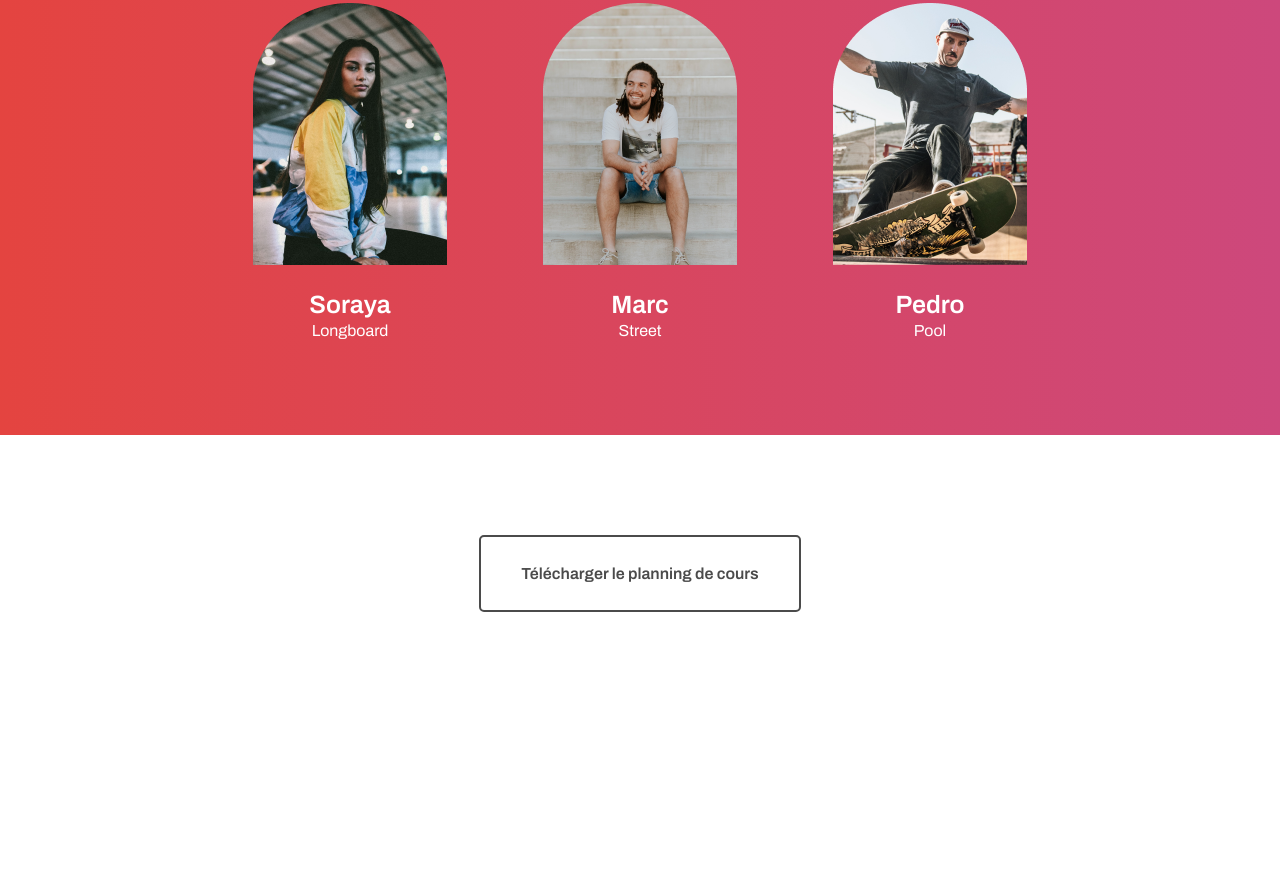
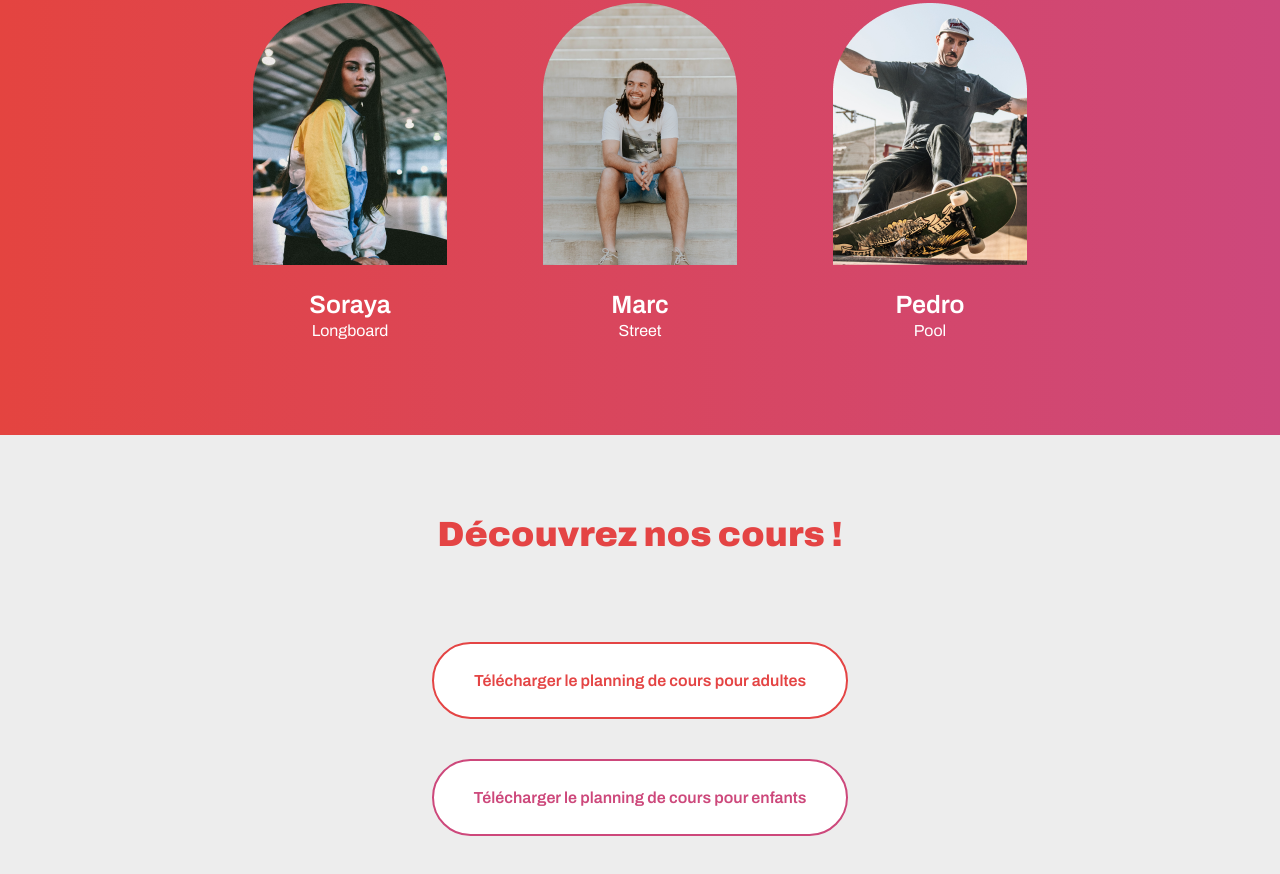
Before and after one commit to MaximeDelporte/riding-cities, a plain HTML site: page index.html in a window 1280 px wide. Shown: the part 1517-2391 px from the top of the page. Before the commit the page ends 2229 px from the top, so only its background shows below. Drawn offline with Linux system fonts and the light colour scheme.

Commit message:
create courses-section

```diff
--- a/css/style.css
+++ b/css/style.css
@@ -4,6 +4,7 @@
   --second-color: #CD487B; /* var(--second-color) */
   --light-grey-color: #EDEDED; /* var(--light-grey-color) */
   --drak-grey-color: #4B4B4B; /* var(--drak-grey-color) */
+  --red-color: #E44545; /* courses-section title */
 }
 
 body {
@@ -116,6 +117,14 @@ p {
 	color: white;
 }
 
+.courses-section {
+	background-color: var(--light-grey-color);
+}
+
+.courses-section h2 {
+	color: var(--main-color);
+}
+
 .directionRow {
 	display: flex;
 	flex-direction: row;
--- a/index.html
+++ b/index.html
@@ -10,7 +10,7 @@
 		<title>Riding Cities</title>
 	</head>
 	<body>
-		<main>
+		<main class="container">
 			<header>
 				<img src="images/header.png" alt="skateboard sur un sol goudronné">
 				<div class="headerTextContent">
@@ -58,9 +58,17 @@
 					</div>
 				</div>
 			</section>
-			<section>
-				<div class="directionRow">
-					<a class="button buttonDrakGreyColor" href="documents/planning">Télécharger le planning de cours</a>
+			<section class="courses-section">
+				<h2>Découvrez nos cours !</h2>
+
+				<div class="directionColumn">
+					<div class="directionRow">
+						<a class="button buttonMainColor buttonHighlight buttonRounded buttonRed" href="documents/planning">Télécharger le planning de cours pour adultes</a>
+					</div>
+
+					<div class="directionRow">
+						<a class="button buttonSecondColor buttonHighlight buttonRounded buttonRed" href="documents/planning">Télécharger le planning de cours pour enfants</a>
+					</div>
 				</div>
 			</section>
 		</main>
```
